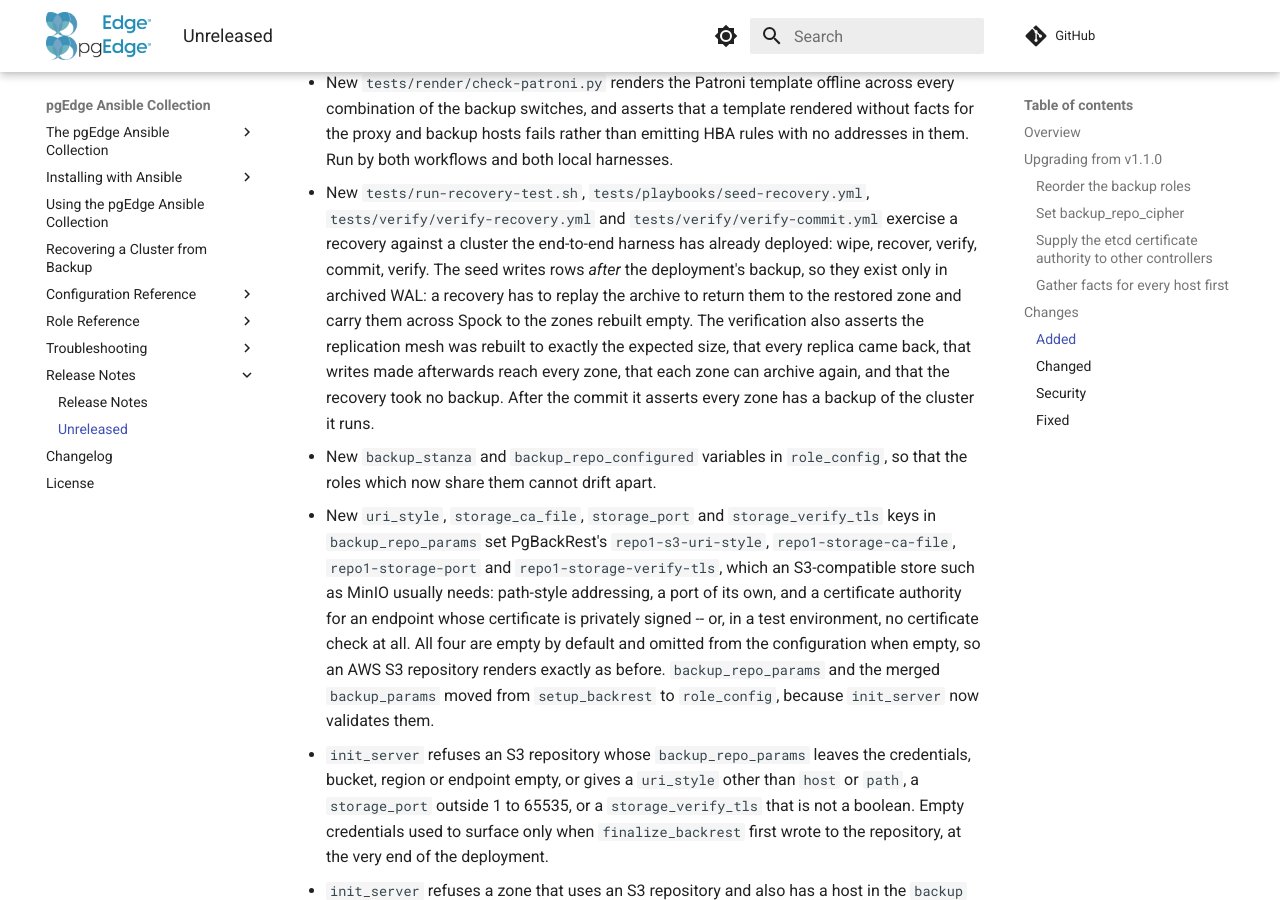
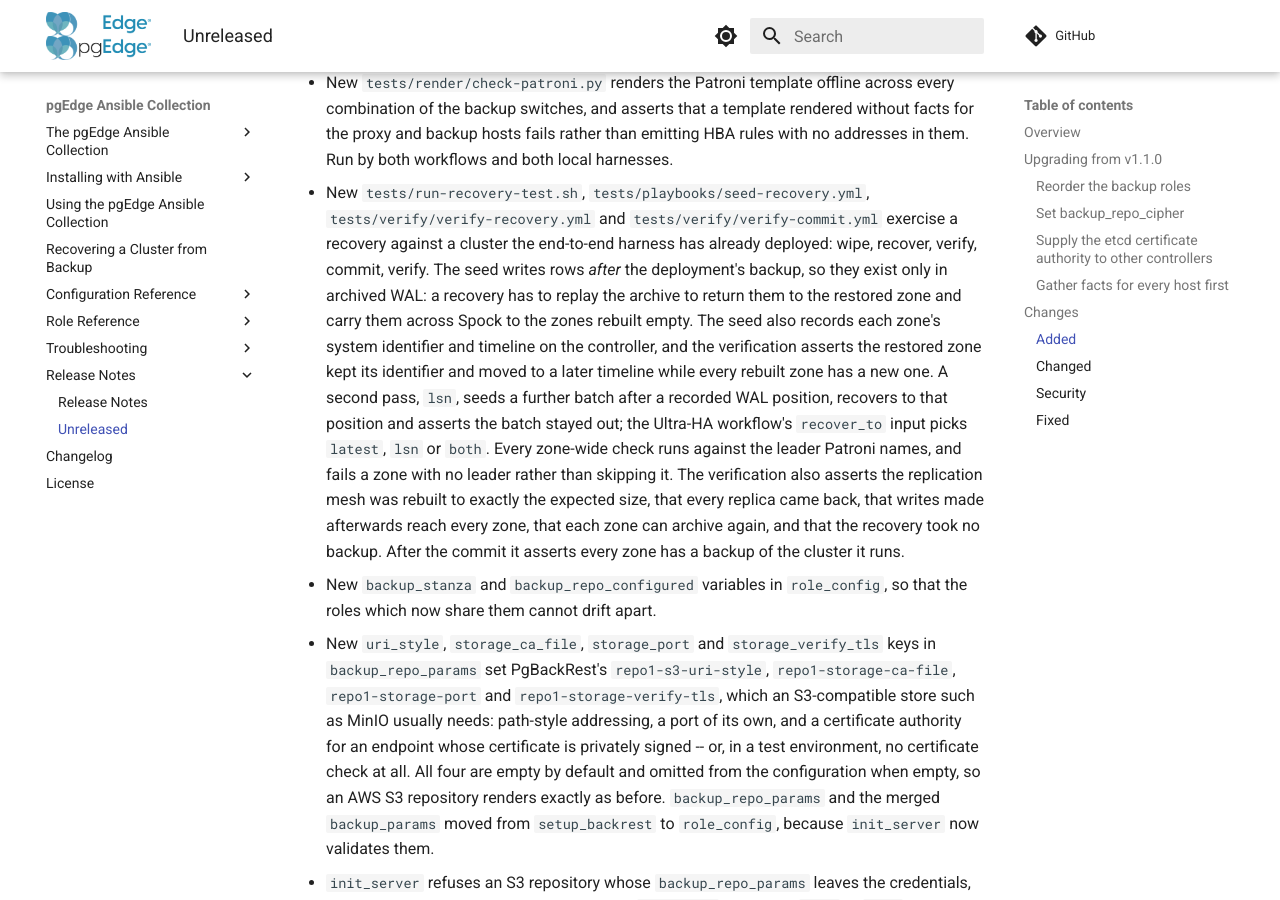
Before and after one commit to pgEdge/pgedge-ansible, an MkDocs documentation site: the page built from docs/release_notes/unreleased.md, in a window 1280 px wide and 900 px high, scrolled down 6921 px. Built offline with MkDocs 1.6.1 and Material for MkDocs 9.7.7, drawn with Linux system fonts in a browser that asks for light colours; comment, search, counter and statistics services are not loaded.

Commit message:
Make the recovery test prove how each zone came back and where it stopped
The marker rows showed data returned, but not by which route: a zone rebuilt
and refilled across Spock passes exactly as a restored one does. The seed now
records every zone's system identifier and timeline in a controller-side file
before the wipe, and the verification asserts the restored zone kept its
identifier and moved to a later timeline while every other zone has a new one.

The zone-wide checks were gated on each node answering that it was not in
recovery, so a zone with no primary skipped them all silently. They now run
once per zone against the leader Patroni names, after asserting every zone has
exactly one; verify-commit and the seed do the same.

Nothing exercised a targeted recovery. run-recovery-test.sh takes an lsn pass:
the seed notes the leader's WAL position after the first batch, writes a second
batch and archives it, and the recovery goes to that LSN on its timeline. The
verification asserts the first batch is back and the second is not. The
Ultra-HA workflow's new recover_to input runs latest, lsn, or both (default).

Co-Authored-By: Claude Opus 5.5 (1M context) <noreply@anthropic.com>

```diff
--- a/docs/release_notes/unreleased.md
+++ b/docs/release_notes/unreleased.md
@@ -322,10 +322,18 @@ same play to the top:
   deployed: wipe, recover, verify, commit, verify. The seed writes rows *after*
   the deployment's backup, so they exist only in archived WAL: a recovery has
   to replay the archive to return them to the restored zone and carry them
-  across Spock to the zones rebuilt empty. The verification also asserts the
-  replication mesh was rebuilt to exactly the expected size, that every replica
-  came back, that writes made afterwards reach every zone, that each zone can
-  archive again, and that the recovery took no backup. After the commit it
+  across Spock to the zones rebuilt empty. The seed also records each zone's
+  system identifier and timeline on the controller, and the verification
+  asserts the restored zone kept its identifier and moved to a later timeline
+  while every rebuilt zone has a new one. A second pass, `lsn`, seeds a further
+  batch after a recorded WAL position, recovers to that position and asserts
+  the batch stayed out; the Ultra-HA workflow's `recover_to` input picks
+  `latest`, `lsn` or `both`. Every zone-wide check runs against the leader
+  Patroni names, and fails a zone with no leader rather than skipping it. The
+  verification also asserts the replication mesh was rebuilt to exactly the
+  expected size, that every replica came back, that writes made afterwards
+  reach every zone, that each zone can archive again, and that the recovery
+  took no backup. After the commit it
   asserts every zone has a backup of the cluster it runs.
 - New `backup_stanza` and `backup_repo_configured` variables in `role_config`,
   so that the roles which now share them cannot drift apart.
```
Also changed, not shown: 6 other files.
